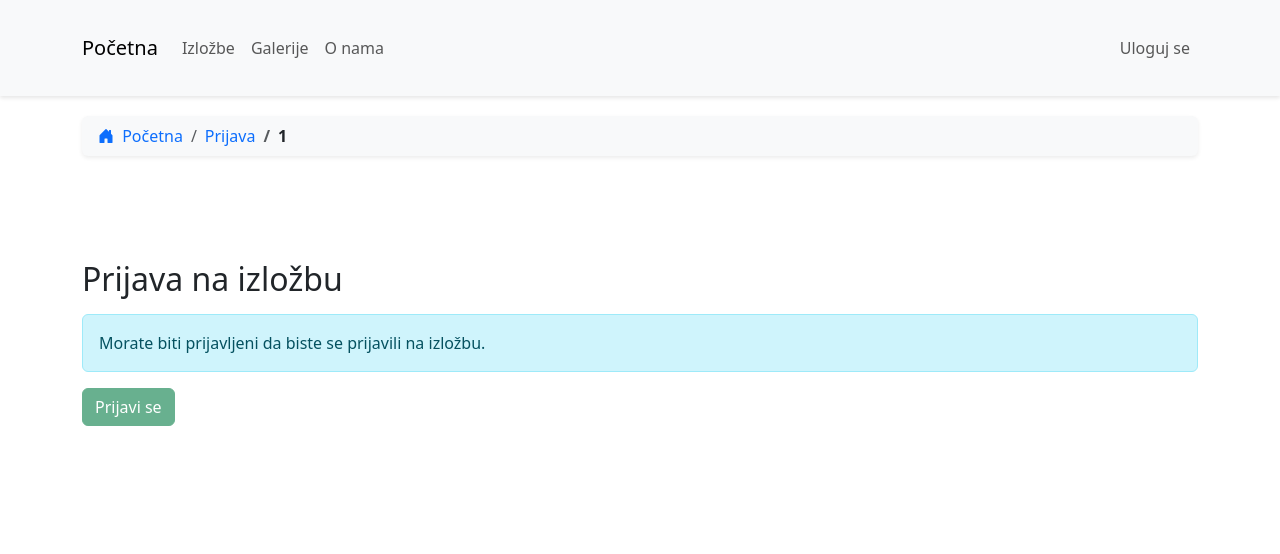
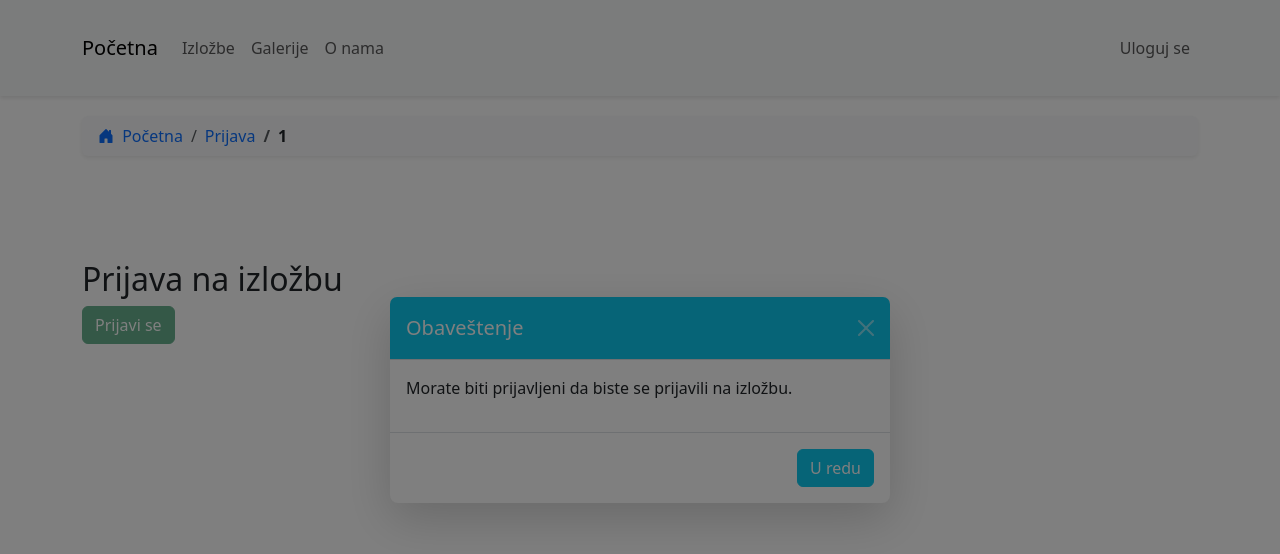
Before and after one commit to elab-development/internet-tehnologije-2024-projekat-appzaizlozbufotografija_2021_0071, a React (Vite) app in the folder izlozba-slika/: page /prijava/1 in a window 1280 px wide. Shown: the top 554 px of the page. Built offline with nearby package versions, Linux system fonts and the light colour scheme; no server answers.

Commit message:
Doradjena prijava na izlozbu

```diff
--- a/izlozba-slika/src/index.css
+++ b/izlozba-slika/src/index.css
@@ -40,3 +40,15 @@ body {
     transform: translateY(-5px);
     box-shadow: 0 8px 20px rgba(0,0,0,0.15);
   }
+  .modal-backdrop {
+    opacity: 0.5 !important;
+}
+
+.modal-content {
+    border-radius: 10px;
+}
+
+.modal-header {
+    border-top-left-radius: 10px;
+    border-top-right-radius: 10px;
+}
--- a/izlozba-slika/src/pages/PrijavaNaIzlozbu.jsx
+++ b/izlozba-slika/src/pages/PrijavaNaIzlozbu.jsx
@@ -6,6 +6,7 @@ function PrijavaNaIzlozbu() {
     const { id } = useParams();
     const [poruka, setPoruka] = useState("");
     const [modalOpen, setModalOpen] = useState(false);
+    const [modalPorukaOpen, setModalPorukaOpen] = useState(false);
     const [korisnik, setKorisnik] = useState(null);
 
     useEffect(() => {
@@ -18,25 +19,17 @@ function PrijavaNaIzlozbu() {
         .catch(err => {
             console.error("Greška pri dohvatanju korisnika", err);
             setPoruka("Morate biti prijavljeni da biste se prijavili na izložbu.");
+            setModalPorukaOpen(true);
         });
     }, []);
 
-    // Očisti modal stilove (overflow i backdrop)
     useEffect(() => {
-        if (modalOpen) {
+        if (modalOpen || modalPorukaOpen) {
             document.body.classList.add("modal-open");
         } else {
             document.body.classList.remove("modal-open");
-            document.body.style.overflow = "auto";
-            document.querySelector(".modal-backdrop")?.remove();
         }
-
-        return () => {
-            document.body.classList.remove("modal-open");
-            document.body.style.overflow = "auto";
-            document.querySelector(".modal-backdrop")?.remove();
-        };
-    }, [modalOpen]);
+    }, [modalOpen, modalPorukaOpen]);
 
     const potvrdiPrijavu = async () => {
         try {
@@ -49,7 +42,6 @@ function PrijavaNaIzlozbu() {
 
             setPoruka("Uspešno ste se prijavili na izložbu!");
         } catch (error) {
-            console.error("Greška:", error);
             if (error.response?.status === 409) {
                 setPoruka("Već ste prijavljeni na ovu izložbu.");
             } else {
@@ -57,6 +49,7 @@ function PrijavaNaIzlozbu() {
             }
         } finally {
             setModalOpen(false);
+            setModalPorukaOpen(true);
         }
     };
 
@@ -66,15 +59,16 @@ function PrijavaNaIzlozbu() {
 
     const zatvoriModal = () => {
         setModalOpen(false);
-        document.body.style.overflow = "auto";
-        document.querySelector(".modal-backdrop")?.remove();
+    };
+
+    const zatvoriPoruku = () => {
+        setModalPorukaOpen(false);
+        setPoruka("");
     };
 
     return (
         <div className="container mt-5">
             <h2>Prijava na izložbu</h2>
-
-            {poruka && <div className="alert alert-info mt-3">{poruka}</div>}
 
             <button
                 className="btn btn-success"
@@ -84,18 +78,14 @@ function PrijavaNaIzlozbu() {
                 Prijavi se
             </button>
 
-            {/* Modal */}
+            {/* Modal za potvrdu prijave */}
             {modalOpen && korisnik && (
-                <div className="modal show fade d-block" tabIndex="-1" role="dialog">
-                    <div className="modal-dialog" role="document">
-                        <div className="modal-content">
-                            <div className="modal-header">
+                <div className="modal fade show d-block" tabIndex="-1">
+                    <div className="modal-dialog modal-dialog-centered">
+                        <div className="modal-content shadow-lg border-0">
+                            <div className="modal-header bg-primary text-white">
                                 <h5 className="modal-title">Potvrda prijave</h5>
-                                <button
-                                    type="button"
-                                    className="btn-close"
-                                    onClick={zatvoriModal}
-                                ></button>
+                                <button type="button" className="btn-close btn-close-white" onClick={zatvoriModal}></button>
                             </div>
                             <div className="modal-body">
                                 <p>Da li ste sigurni da želite da se prijavite na ovu izložbu kao korisnik:</p>
@@ -103,20 +93,29 @@ function PrijavaNaIzlozbu() {
                                 <p>Email: <strong>{korisnik.email}</strong></p>
                             </div>
                             <div className="modal-footer">
-                                <button
-                                    type="button"
-                                    className="btn btn-secondary"
-                                    onClick={zatvoriModal}
-                                >
-                                    Odustani
-                                </button>
-                                <button
-                                    type="button"
-                                    className="btn btn-primary"
-                                    onClick={potvrdiPrijavu}
-                                >
-                                    Potvrdi prijavu
-                                </button>
+                                <button type="button" className="btn btn-secondary" onClick={zatvoriModal}>Odustani</button>
+                                <button type="button" className="btn btn-primary" onClick={potvrdiPrijavu}>Potvrdi prijavu</button>
+                            </div>
+                        </div>
+                    </div>
+                    <div className="modal-backdrop fade show"></div>
+                </div>
+            )}
+
+            {/* Modal za prikaz poruka */}
+            {modalPorukaOpen && (
+                <div className="modal fade show d-block" tabIndex="-1">
+                    <div className="modal-dialog modal-dialog-centered">
+                        <div className="modal-content shadow-lg border-0">
+                            <div className="modal-header bg-info text-white">
+                                <h5 className="modal-title">Obaveštenje</h5>
+                                <button type="button" className="btn-close btn-close-white" onClick={zatvoriPoruku}></button>
+                            </div>
+                            <div className="modal-body">
+                                <p>{poruka}</p>
+                            </div>
+                            <div className="modal-footer">
+                                <button type="button" className="btn btn-info text-white" onClick={zatvoriPoruku}>U redu</button>
                             </div>
                         </div>
                     </div>
```
